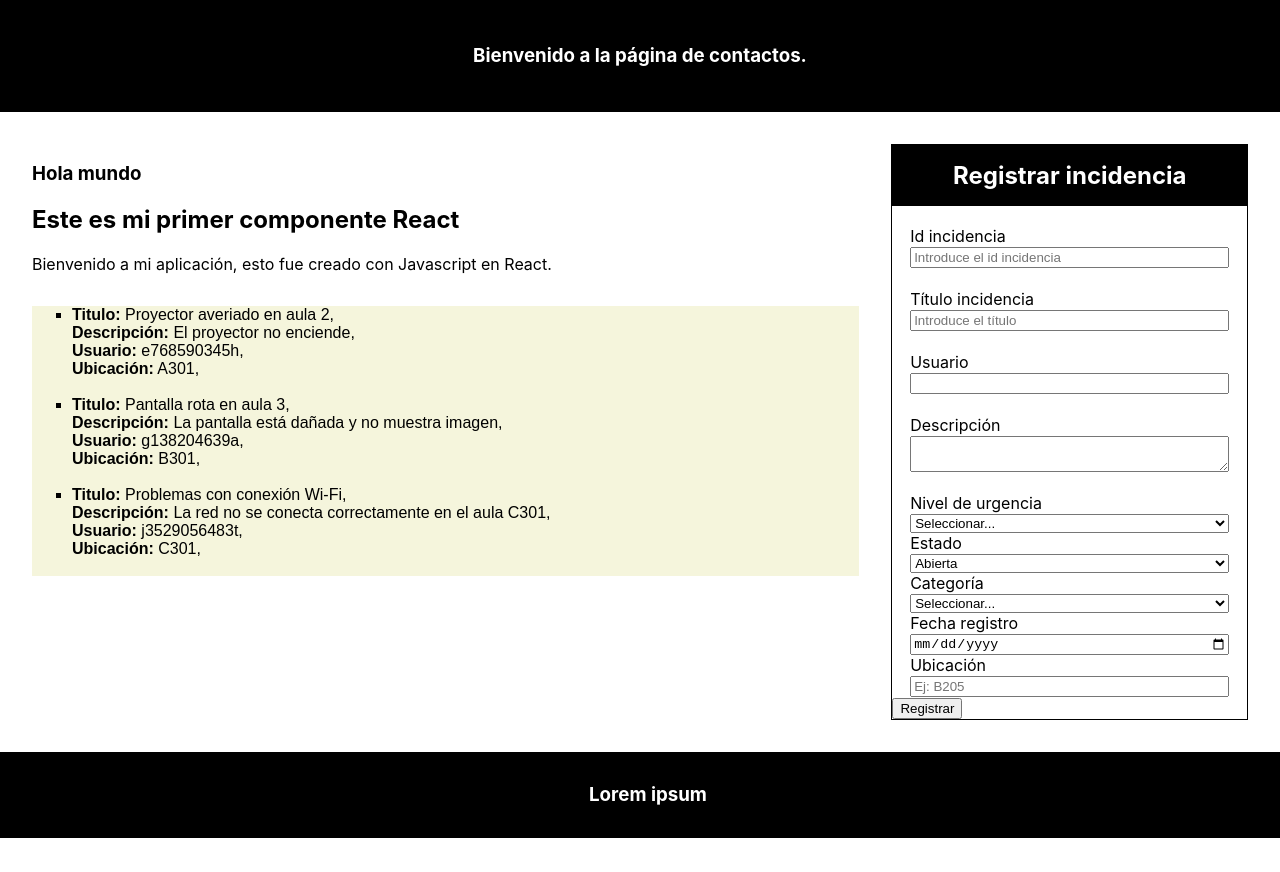
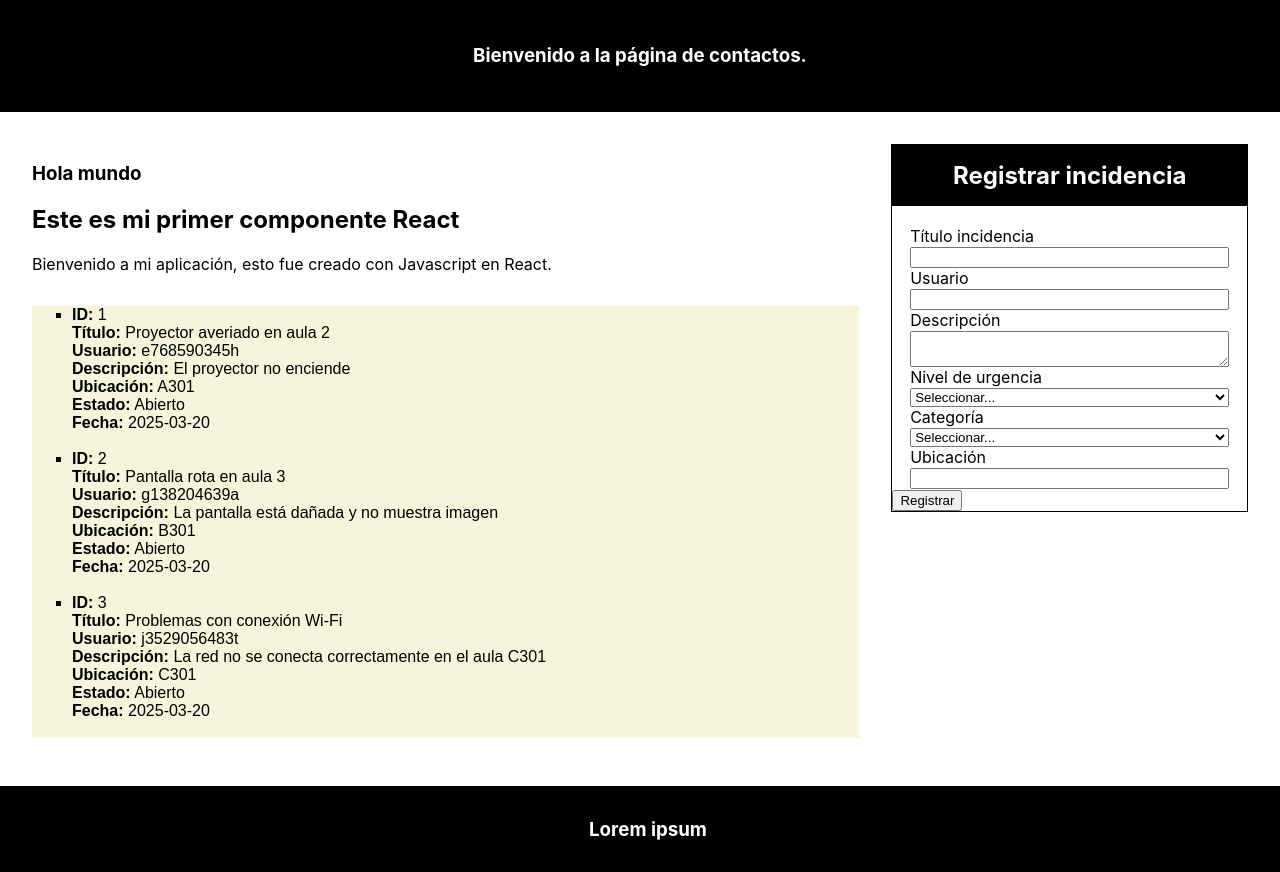
Before and after one commit to rominaruizdiaz/practicasUD2, a React (Create React App) app: page / in a window 1280 px wide. Before the commit the page ends 838 px from the top, so only its background shows below. Built offline with nearby package versions, Linux system fonts and the light colour scheme.

Commit message:
add: automatización de la fecha e id de las incidencias

```diff
--- a/src/components/form/Formu.js
+++ b/src/components/form/Formu.js
@@ -1,24 +1,19 @@
 import React from "react";
-import "./Formu.css"
+import "./Formu.css";
 
 class Formu extends React.Component {
-
-    envioFormulario = (event)=>{
-        event.preventDefault(); //evita que recargue la página en el navegador
-        const form = event.target; //consigue el formulario padre
+  envioFormulario = (event) => {
+    event.preventDefault();
+    const form = event.target;
 
     this.props.agregarIncidencia(
-            form.id.value,
       form.usuario.value,
       form.titulo.value,
       form.descripcion.value,
       form.categoria.value,
       form.nivel.value,
-            form.ubicacion.value,
-            form.fecha.value,
-            form.estado.value
-        )
-
+      form.ubicacion.value
+    );
   };
 
   render() {
@@ -27,59 +22,49 @@ class Formu extends React.Component {
         <h2>Registrar incidencia</h2>
         <form onSubmit={this.envioFormulario}>
           <div className="elemento-form">
-                        <label>Id incidencia</label>
-                        <input type="number" name="id" placeholder="Introduce el id incidencia" required /> <br />
+            <label>Título incidencia</label>
+            <input type="text" name="titulo" required />
           </div>
-                    <div className="elemento-form">
-                        <label>Título incidencia</label>
-                        <input type="text" name="titulo" placeholder="Introduce el título" required /> <br />
-                    </div>
+
           <div className="elemento-form">
             <label>Usuario</label>
-                        <input type="text" name="usuario" required /> <br />
+            <input type="text" name="usuario" required />
           </div>
+
           <div className="elemento-form">
             <label>Descripción</label>
-                        <textarea name="descripcion" required></textarea> <br />
+            <textarea name="descripcion" required></textarea>
           </div>
+
           <div className="elemento-form">
             <label>Nivel de urgencia</label>
             <select name="nivel" required>
               <option value="">Seleccionar...</option>
-                            <option>Alta</option>
-                            <option>Media</option>
-                            <option>Baja</option>
+              <option value="Alta">Alta</option>
+              <option value="Media">Media</option>
+              <option value="Baja">Baja</option>
             </select>
           </div>
-                    <div className="elemento-form">
-                        <label>Estado</label>
-                        <select name="estado" required>
-                            <option>Abierta</option>
-                            <option>En curso</option>
-                            <option>Resuelta</option>
-                            <option>Cerrada</option>
-                        </select>
-                    </div>
+
           <div className="elemento-form">
             <label>Categoría</label>
             <select name="categoria" required>
               <option value="">Seleccionar...</option>
-                        <option>Hardware</option>
-                        <option>Software</option>
-                        <option>Red</option>
-                        <option>Otro</option>
+              <option value="Hardware">Hardware</option>
+              <option value="Software">Software</option>
+              <option value="Red">Red</option>
+              <option value="Otro">Otro</option>
             </select>
           </div>
 
           <div className="elemento-form">
-                        <label>Fecha registro</label>
-                        <input type="date" name="fecha" required />
+            <label>Ubicación</label>
+            <input type="text" name="ubicacion" required />
           </div>
-                    <div className="elemento-form">
-                        <label>Ubicación</label>
-                        <input type="text" name="ubicacion" placeholder="Ej: B205" required />
-                    </div>
-                    <button type="submit" className="elemento-form-button">Registrar</button>
+
+          <button type="submit" className="elemento-form-button">
+            Registrar
+          </button>
         </form>
       </div>
     );
--- a/src/components/miLista/miLista.js
+++ b/src/components/miLista/miLista.js
@@ -1,21 +1,23 @@
 import './miLista.css';
 
-//función que siempre retorna un único componente
 function MiLista(props) {
+    return (
+        <>
+            <ul>
+                {props.incidencias.map((i, index) => (
+                    <li key={index}>
+                        <strong>ID:</strong> {i.id_incidencia} <br />
+                        <strong>Título:</strong> {i.titulo} <br />
+                        <strong>Usuario:</strong> {i.id_usuario} <br />
+                        <strong>Descripción:</strong> {i.descripcion} <br />
+                        <strong>Ubicación:</strong> {i.ubicacion} <br />
+                        <strong>Estado:</strong> {i.estado} <br />
+                        <strong>Fecha:</strong> {i.fecha_registro} <br /><br />
+                    </li>
+                ))}
+            </ul>
+        </>
+    );
+}
 
-        return(
-            //se puede poner <></> que se llaman fragmentos, o dentro de un <div></div>
-            <>
-                <ul>
-                    {props.incidencias.map((i) => (
-                        <li><strong>Titulo:</strong> {i.titulo}, <br/>
-                        <strong>Descripción:</strong> {i.descripcion},<br/>
-                        <strong>Usuario:</strong> {i.id_usuario}, <br/>
-                        <strong>Ubicación:</strong> {i.ubicacion},<br/><br/> </li>
-                    ))}
-                </ul>
-            </>
-        )
-}
-//por defecto debe tener
-export default MiLista
+export default MiLista;
```
Lines whose indentation alone changed are shown as unchanged.
